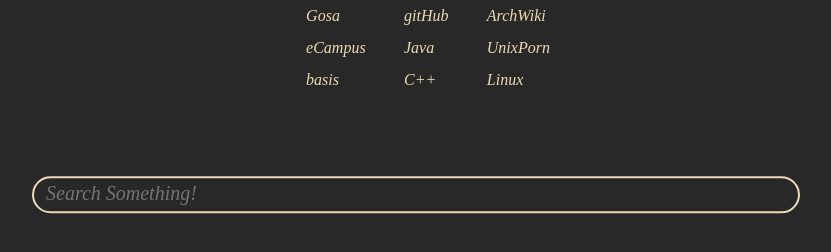
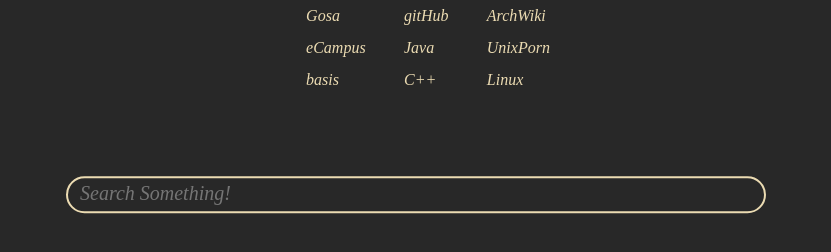
Before and after one commit to L3MON4D3/Startpage, a plain HTML site: page index.html in a window 1280 px wide. Shown: the part 322-574 px from the top of the page, without its empty margins (224-1055 px from the left). Drawn offline with Linux system fonts and the light colour scheme.

Commit message:
Add Max-width to Searchbar; looks weird if at 60% at all times.

```diff
--- a/styles/style.css
+++ b/styles/style.css
@@ -71,6 +71,7 @@ a, a:visited {
 
 .mySearchBar {
     width: 60%;
+    max-width: 35em;
 
     margin: 80px 0 0 0;
     padding: 0.2em 0.6em 0.3em;
```
